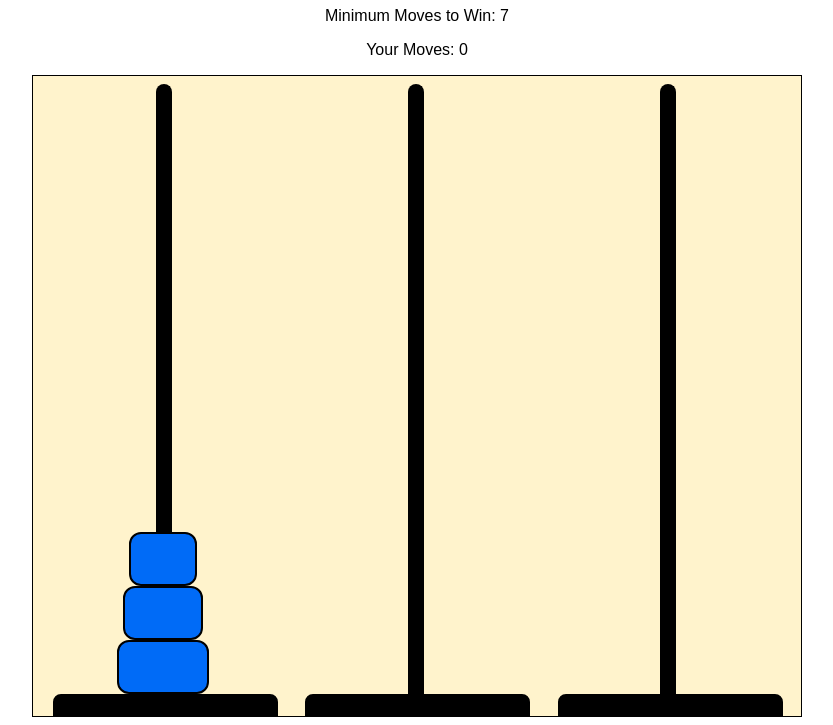
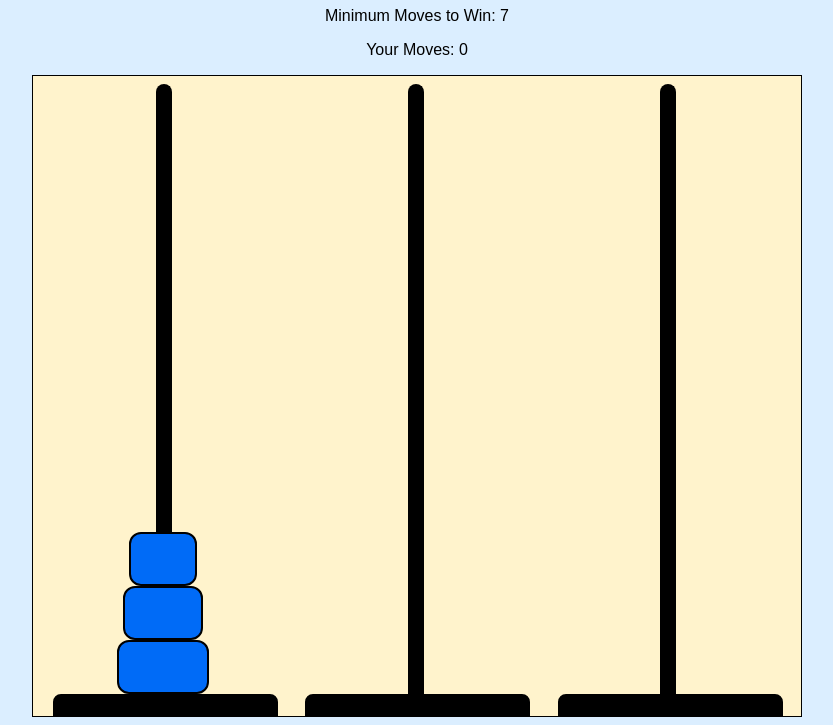
Before and after one commit to Gkjsdll/Towers-of-Hanoi, a plain HTML site: page index.html in a window 1280 px wide. Shown: the part 102-827 px from the top of the page, without its empty margins (223-1056 px from the left). Drawn offline with Linux system fonts and the light colour scheme.

Commit message:
updated body color

```diff
--- a/style.css
+++ b/style.css
@@ -1,6 +1,7 @@
 body {
   text-align: center;
   font-family: Arial, sans-serif;
+  background-color: #dbeeff;
 }
 
 .gameArea {
```
